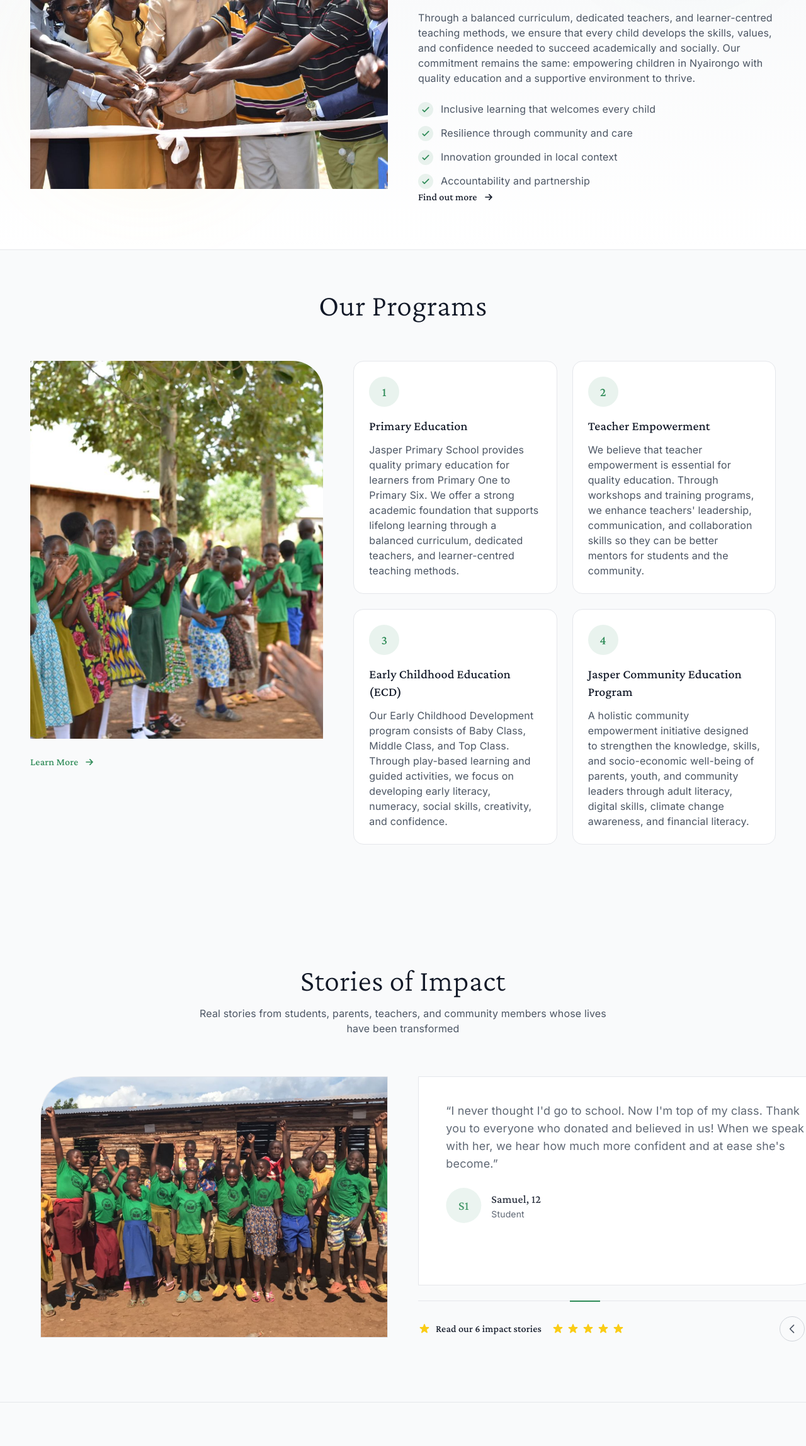
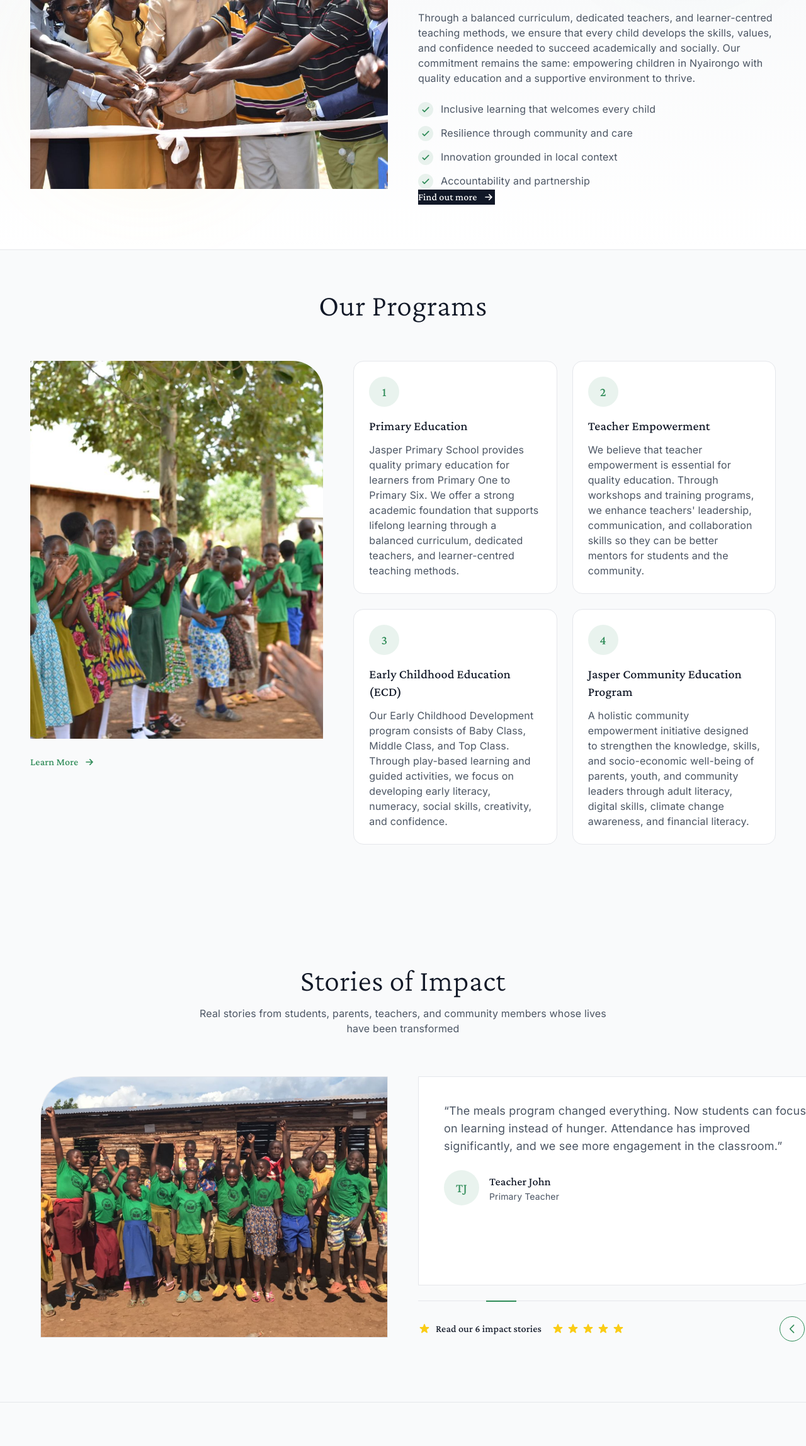
Before and after one commit to JasperSchools/jasperschools, a Next.js app: page / in a window 1280 px wide. Shown: the part 1288-3584 px from the top of the page at 63% size. Built offline with nearby package versions, Linux system fonts and the light colour scheme.

Commit message:
auto play set to 5 secs

```diff
--- a/src/app/page.tsx
+++ b/src/app/page.tsx
@@ -123,7 +123,7 @@
             >
               <Link
                 href="/about/our-story"
-                className="group inline-flex items-center text-school-green font-heading-semibold hover:text-school-green/80 transition-colors sm:justify-center sm:border sm:border-black sm:rounded-full sm:px-6 sm:py-3 sm:text-gray-900 sm:hover:bg-gray-900 sm:hover:text-white sm:hover:border-gray-900 sm:transition-all sm:duration-300 text-base sm:text-lg"
+                className="group inline-flex items-center text-school-green/80 font-heading-semibold hover:text-school-green transition-colors sm:justify-center sm:border sm:border-gray-900 sm:rounded-full sm:px-6 sm:py-3 sm:bg-gray-900 sm:text-white sm:hover:bg-transparent sm:hover:text-gray-900 sm:hover:border-black sm:transition-all sm:duration-300 text-base sm:text-lg"
               >
                 Find out more
                 <svg className="w-5 h-5 ml-2 group-hover:translate-x-1 transition-transform duration-300" fill="none" stroke="currentColor" viewBox="0 0 24 24">
@@ -302,20 +302,20 @@
     setCurrentStoryIndex((prev) => (prev + 1) % stories.length)
     // Pause auto-play when user manually navigates
     setIsAutoPlayPaused(true)
-    // Resume auto-play after 3 seconds
+    // Resume auto-play after 5 seconds
     setTimeout(() => {
       setIsAutoPlayPaused(false)
-    }, 3000)
+    }, 5000)
   }
 
   const prevStory = () => {
     setCurrentStoryIndex((prev) => (prev - 1 + stories.length) % stories.length)
     // Pause auto-play when user manually navigates
     setIsAutoPlayPaused(true)
-    // Resume auto-play after 3 seconds
+    // Resume auto-play after 5 seconds
     setTimeout(() => {
       setIsAutoPlayPaused(false)
-    }, 3000)
+    }, 5000)
   }
 
   // Auto-advance carousel
@@ -324,7 +324,7 @@
 
     const interval = setInterval(() => {
       setCurrentStoryIndex((prev) => (prev + 1) % stories.length)
-    }, 3000) // Change story every 3 seconds
+    }, 5000) // Change story every 5 seconds
 
     return () => clearInterval(interval)
   }, [isInView, isAutoPlayPaused, stories.length])
@@ -441,7 +441,7 @@
                 <div className="flex items-center gap-2 self-end sm:self-auto">
                   <button
                     onClick={prevStory}
-                    className="group w-9 h-9 sm:w-10 sm:h-10 rounded-full border border-gray-300 hover:border-school-green hover:bg-school-green text-gray-600 hover:text-white flex items-center justify-center transition-all duration-300 touch-manipulation"
+                    className="group w-9 h-9 sm:w-10 sm:h-10 rounded-full border border-school-green hover:bg-school-green text-school-green hover:text-white flex items-center justify-center transition-all duration-300 touch-manipulation"
                     aria-label="Previous story"
                   >
                     <svg className="w-4 h-4 sm:w-5 sm:h-5" fill="none" stroke="currentColor" viewBox="0 0 24 24">
@@ -450,7 +450,7 @@
                   </button>
                   <button
                     onClick={nextStory}
-                    className="group w-9 h-9 sm:w-10 sm:h-10 rounded-full border border-gray-300 hover:border-school-green hover:bg-school-green text-gray-600 hover:text-white flex items-center justify-center transition-all duration-300 touch-manipulation"
+                    className="group w-9 h-9 sm:w-10 sm:h-10 rounded-full border border-school-green hover:bg-school-green text-school-green hover:text-white flex items-center justify-center transition-all duration-300 touch-manipulation"
                     aria-label="Next story"
                   >
                     <svg className="w-4 h-4 sm:w-5 sm:h-5" fill="none" stroke="currentColor" viewBox="0 0 24 24">
```
